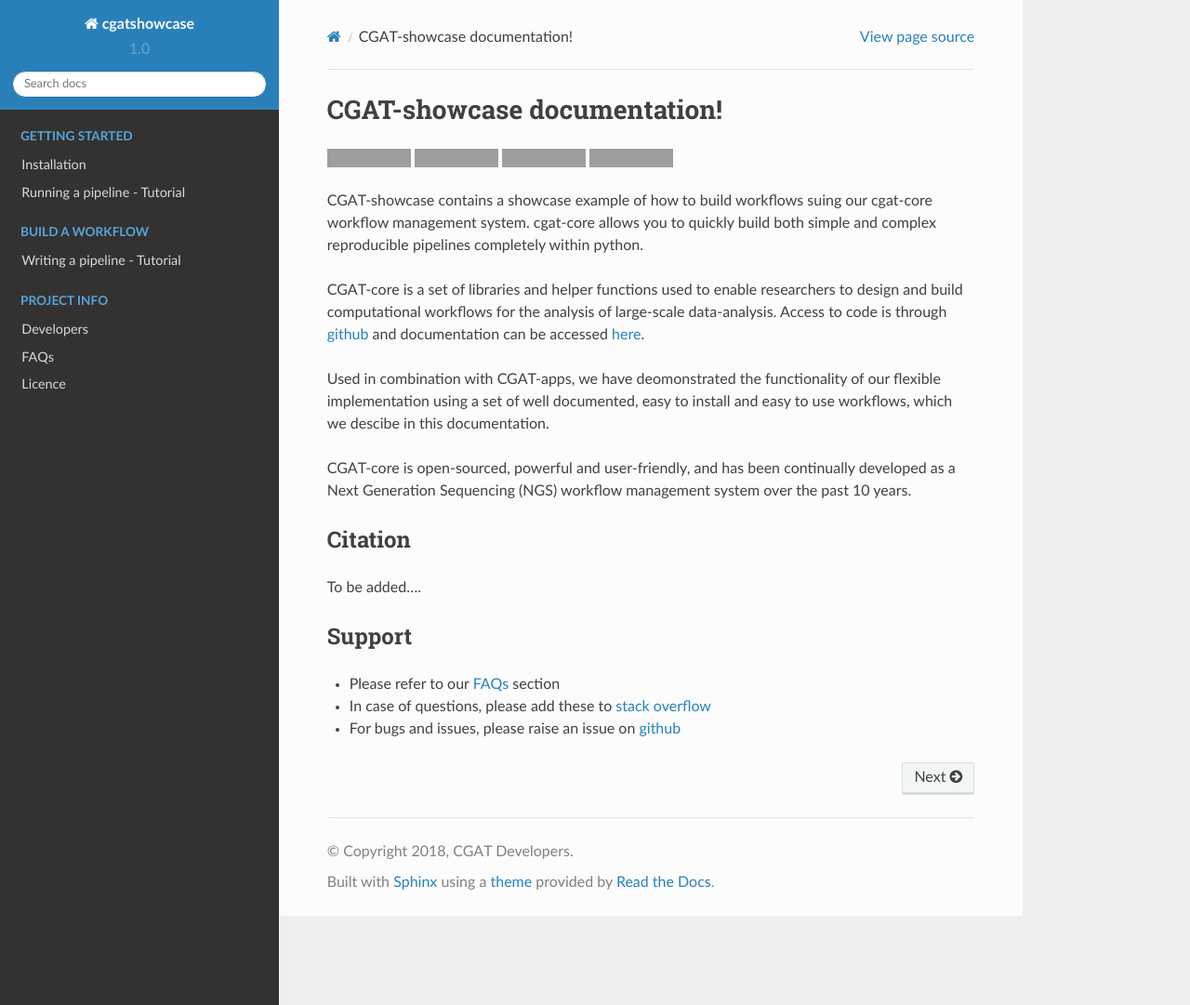
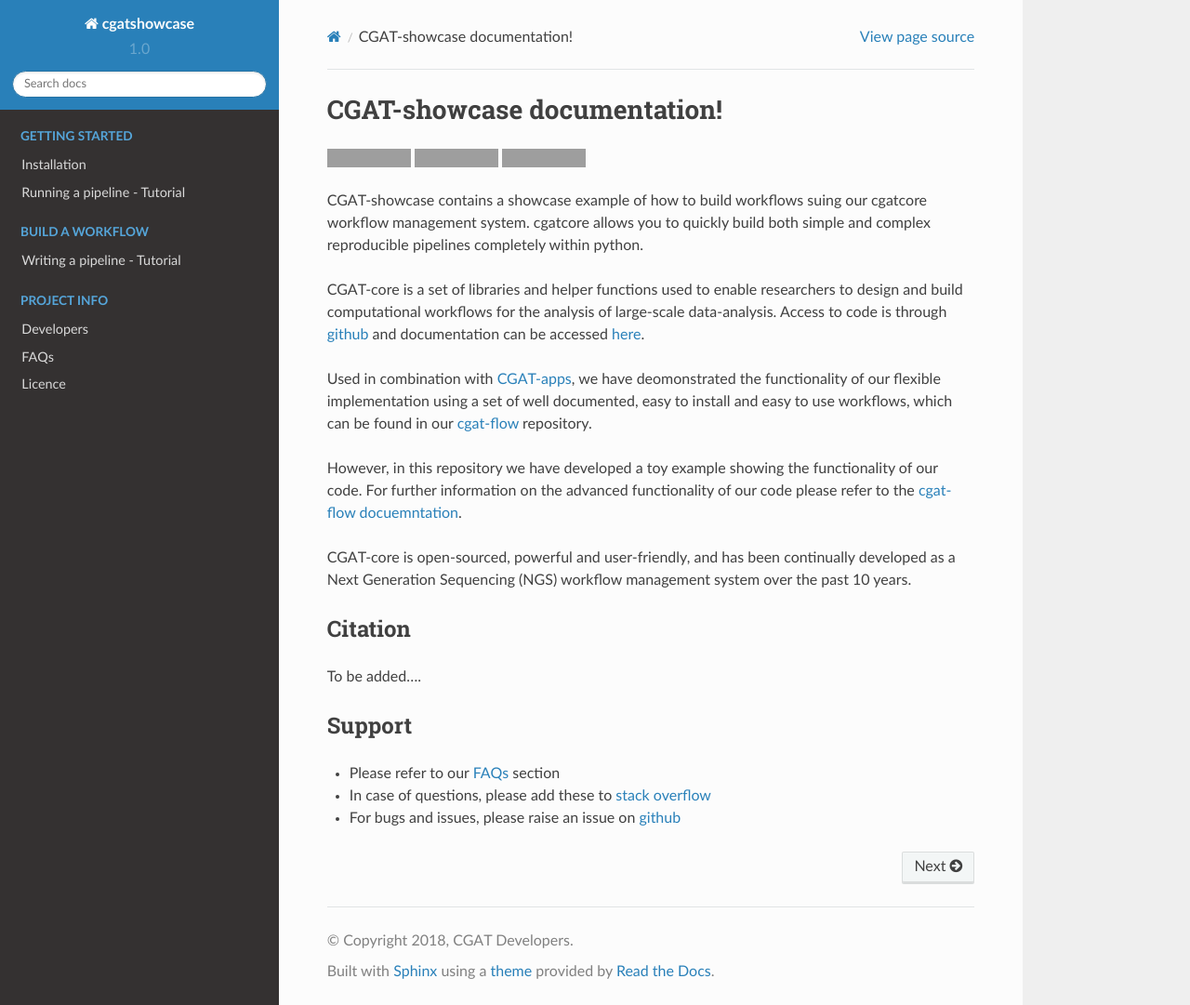
Before and after one commit to cgat-developers/cgat-showcase, a Sphinx documentation site: the page built from docs/index.rst, in a window 1280 px wide and 1081 px high. Shown: the whole window at 93% size. Built offline with Sphinx 7.4.7 and the Read the Docs theme 2.0.0, drawn with Linux system fonts in a browser that asks for light colours; formulas are drawn with MathJax 3; pages that are not in the unit, such as notebooks, are missing from menus; grey boxes are pictures that could not be loaded.

Commit message:
updated documentation

```diff
--- a/docs/build_workflow/writing_workflow.rst
+++ b/docs/build_workflow/writing_workflow.rst
@@ -18,7 +18,7 @@ Tutorial
 The first step in any pipeline is to think about the problem that you are trying solve.
 For example:
 
-**The probelm:** I need to perform differential expression analysis quickly and consistently across all my samples. I also need the solution to scale and be ran on my mac or districuted across a cluster.
+**The problem:** I need to perform differential expression analysis quickly and consistently across all my samples. I also need the solution to scale and be ran on my mac or districuted across a cluster.
 **The solution:** Build a cgat-core workflow that wraps pseduocounting tools (kallisto) and differential expression analysis tools (deseq2).
 
 Then the next step is to think about the steps needed to reach the solution.
--- a/docs/index.rst
+++ b/docs/index.rst
@@ -19,15 +16,18 @@ CGAT-showcase documentation!
     :target: https://twitter.com/cgat_oxford?lang=en
     :alt: Twitter URL
 
-CGAT-showcase contains a showcase example of how to build workflows suing our cgat-core  workflow management system.
-cgat-core allows you to quickly build both simple and complex reproducible pipelines completely within python.
+CGAT-showcase contains a showcase example of how to build workflows suing our cgatcore  workflow management system.
+cgatcore allows you to quickly build both simple and complex reproducible pipelines completely within python.
 
 CGAT-core is  a set of libraries and helper functions used to enable researchers
 to design and build computational workflows for the analysis of large-scale data-analysis. Access to code is
 through `github <https://github.com/cgat-developers/cgat-showcase>`_ and documentation can be accessed `here <https://cgat-core.readthedocs.io/en/latest/>`_.
 
-Used in combination with CGAT-apps, we have deomonstrated the functionality of our
-flexible implementation using a set of well documented, easy to install and easy to use workflows, which we descibe in this documentation.
+Used in combination with `CGAT-apps <https://github.com/cgat-developers/cgat-apps>`_, we have deomonstrated the functionality of our
+flexible implementation using a set of well documented, easy to install and easy to use workflows, which can be found in our `cgat-flow <https://github.com/cgat-developers/cgat-flow>`_ repository.
+
+However, in this repository we have developed a toy example showing the functionality of our code. For further information on the advanced functionality of our
+code please refer to the `cgat-flow docuemntation <https://www.cgat.org/downloads/public/cgatpipelines/documentation/>`_.
 
 CGAT-core is open-sourced, powerful and user-friendly, and has been continually developed
 as a Next Generation Sequencing (NGS) workflow management system over the past 10 years.
```
Also changed, not shown: other parts of docs/index.rst (+0 -3 lines).
